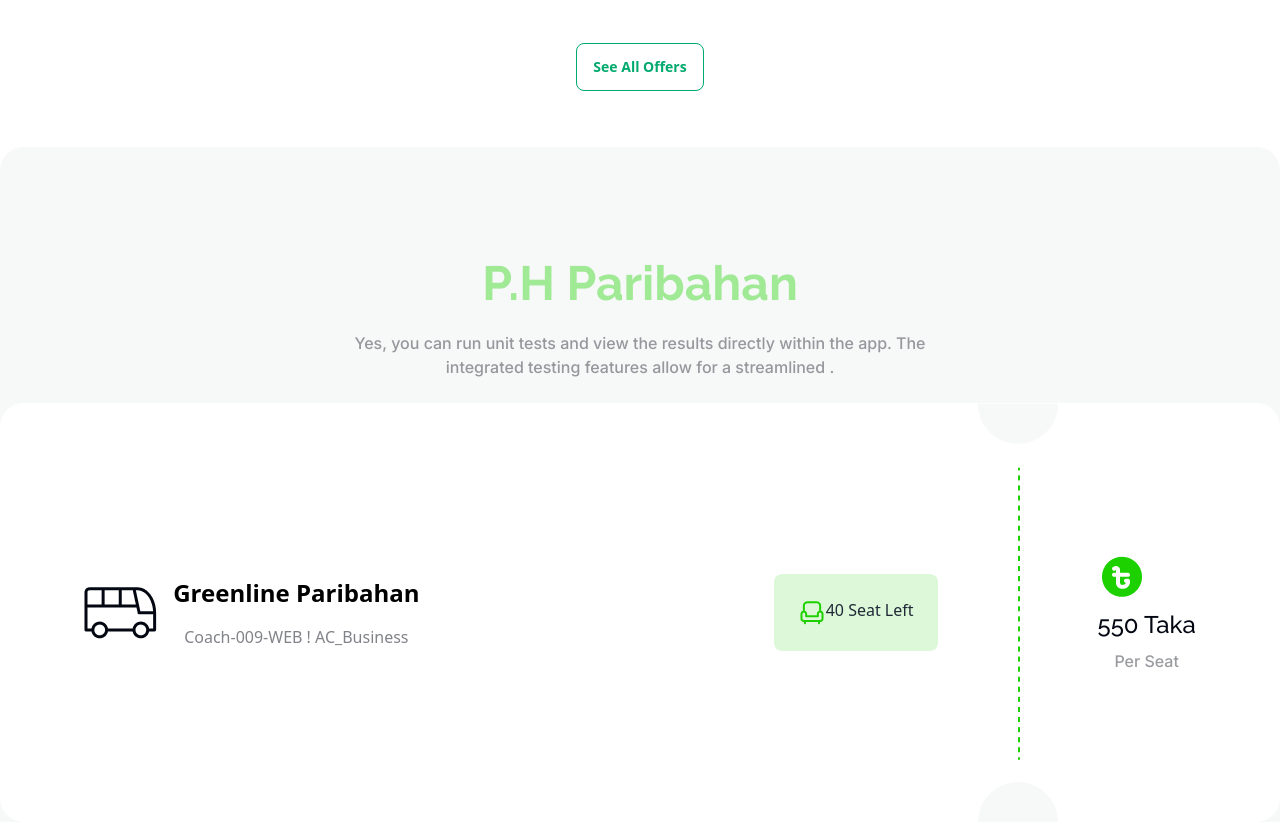
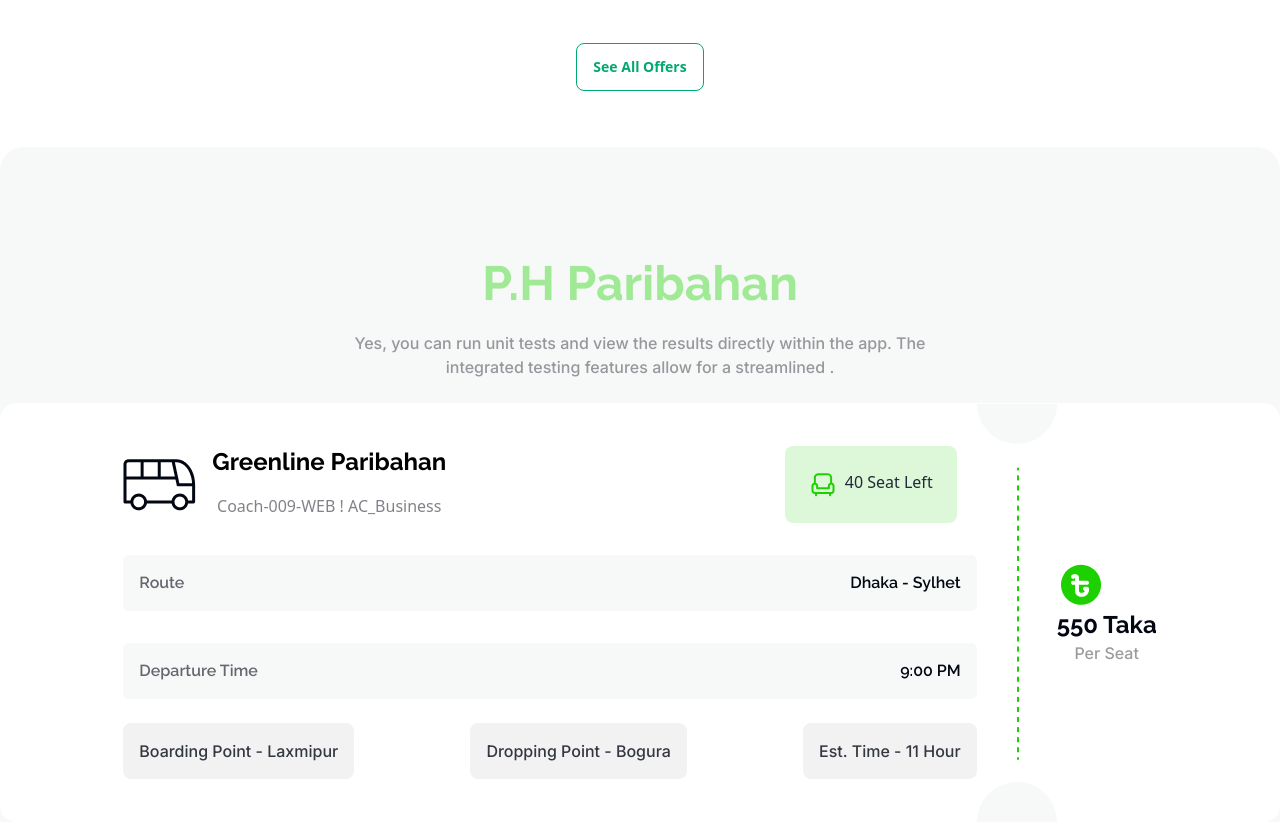
Before and after one commit to MAMUN9680/Smart-Ticketing-Assignment, a plain HTML site: page index.html in a window 1280 px wide. Shown: the part 1257-2079 px from the top of the page. Drawn offline with nearby package versions, Linux system fonts and the light colour scheme.

Commit message:
Done Paribahan Route section

```diff
--- a/index.html
+++ b/index.html
@@ -140,40 +140,77 @@
             <div class="mx-auto max-w-screen-xl text-center pt-28">
                 <h1 class="text-5xl text-[#1DD10066] font-bold text-center font-raleway">P.H Paribahan</h1>
                 <p class="w-1/2 mx-auto mt-6 mb-6 text-[#03071266] font-medium font-inter text-center">Yes, you can run unit tests and view the results directly within the app. The integrated testing features allow for a streamlined .</p>
-                <!-- GreenLine paribahan Card -->
-                <div class="">
-                    <div class="flex bg-[#FFFFFF] justify-center text-center items-center space-x-10 rounded-3xl">
-                        <div class="w-2/3 bg-white flex justify-between items-center text-center rounded-3xl space-x-5 ">
+
+                <!-- GreenLine paribahan Card (Route,Departure container)-->
+                <div class="flex justify-center rounded-2xl items-center bg-[#FFFFFF]">
+            <div class="w-2/3">
+                <div class="flex justify-between">
                     <div class="flex gap-4">
                         <div class="flex items-center">
                             <img src="images/bus-logo.png" alt="">
                         </div>
                         <div>
-                                    <h2 class="text-2xl font-bold text-black ">Greenline Paribahan</h2>
+                            <h2 class="text-2xl font-bold font-raleway text-black ">Greenline Paribahan</h2>
                             <p class="mt-4 font-medium text-[#03071280]">Coach-009-WEB ! AC_Business</p>
                         </div>
                     </div>
-                            <div>
+                    <div class="pr-5">
                         <button class="flex bg-[#1DD10026] p-6 rounded-lg">
-                                <img src="images/seat-green.png" alt=""> <span>40 Seat Left</span>
+                        <img src="images/seat-green.png" alt=""><span class="pl-2">40 Seat Left</span>
                         </button>
                     </div>
                 </div>
+                    <!-- Route(Dhaka to Sylhet)-- DAPARTURE TIME Section -->
+                    <div class="bg-[#F7F8F8 space-y-2]">
+                        <div class="flex justify-between mt-8 bg-[#F7F8F8] p-4 border-b-[#03071233] rounded-md">
                             <div>
-                            <img src="images/info-devider.png" alt="">
+                                <p class="font-semibold text-base font-raleway text-[#03071299]">Route</p>
                             </div>
-                        <div class="space-y-2">
+                            <div>
+                                <p class="font-semibold text-base font-raleway text-[#030712]">Dhaka - Sylhet</p>
+                            </div>
+                        </div>
+                        <!-- DAPARTURE TIME Section -->
+                        <div class="flex justify-between mt-8 bg-[#F7F8F8] p-4 border-b-[#03071233]     rounded-md">
+                            <div>
+                                <p class="font-semibold text-base font-raleway text-[#03071299]">Departure Time</p>
+                            </div>
+                            <div>
+                                <p class="font-semibold text-base font-raleway text-[#030712]">9:00 PM</p>
+                            </div>
+                        </div>
+                        <!-- Bording Foint, Droping Point, Estimate Time  -->
+                        <div class="flex justify-between mt-6">
+                            <div class="bg-[#0307120D] p-4 rounded-lg">
+                                <p class="font-inter font-medium     text-base text-[#030712CC]">Boarding Point - Laxmipur</p>
+                            </div>
+                            <div class="bg-[#0307120D] p-4 rounded-lg">
+                                <p class="font-inter font-medium text-base text-[#030712CC]">Dropping Point - Bogura</p>
+                            </div>
+                            <div class="bg-[#0307120D] p-4 rounded-lg">
+                                <p class="font-inter font-medium text-base text-[#030712CC]">Est. Time - 11 Hour</p>
+                            </div>
+                        </div>
+                </div>
+                <!-- coupon Devider 500Taka section -->
+            </div>
+            <div>
+                <img src="images/info-devider.png">
+            </div>
+            <div>
                 <img src="images/fare.png" alt="">
-                            <h2 class="font-medium font-raleway text-2xl text-[#030712]">550 Taka</h2>
+                <h2 class="font-bold font-raleway text-2xl text-[#030712]">550 Taka</h2>
                 <p class="text-[#03071266] font-medium font-inter">Per Seat</p>
             </div>
                 </div>
                     </div>
-
-
-
+                        </div>
+                    </div>
+                </div>
             </div>
         </section>
+
+        <!-- Bus Seat row & colums -->
         </main>
     </body>
     <footer>
```
Lines whose indentation alone changed are shown as unchanged.
